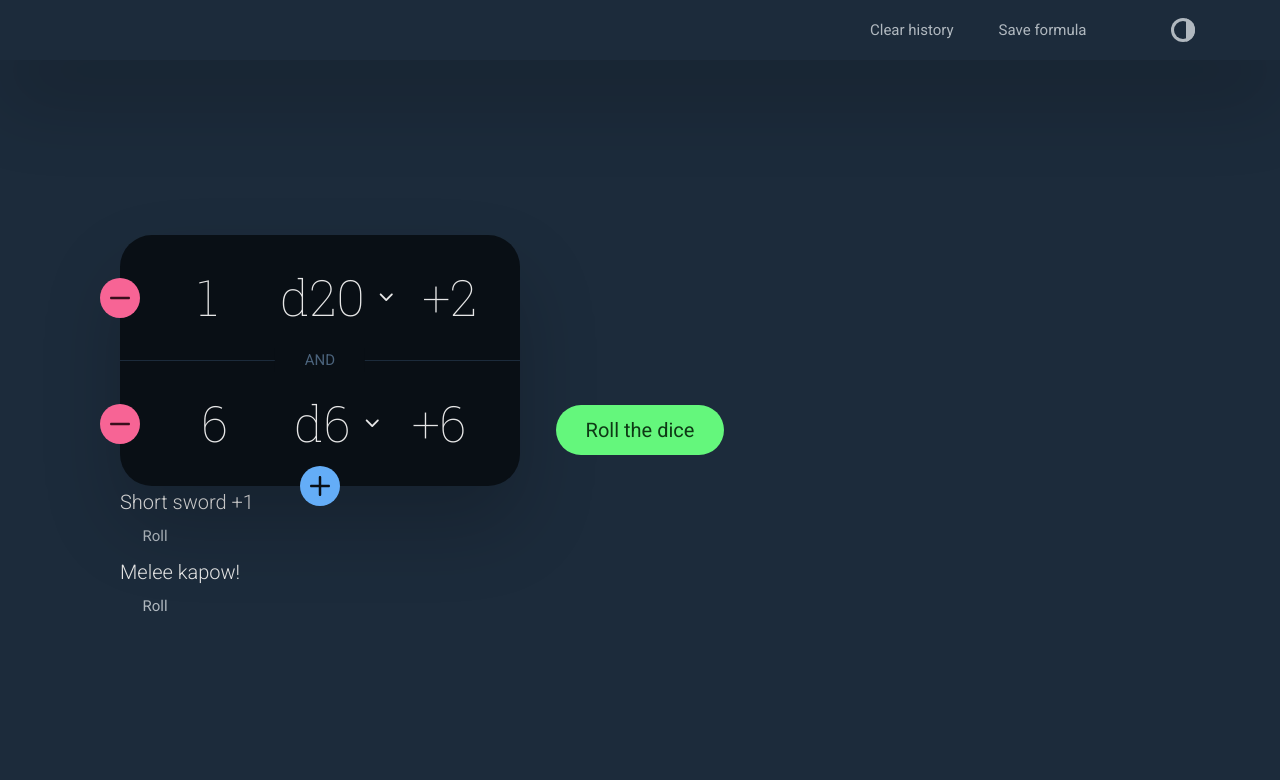
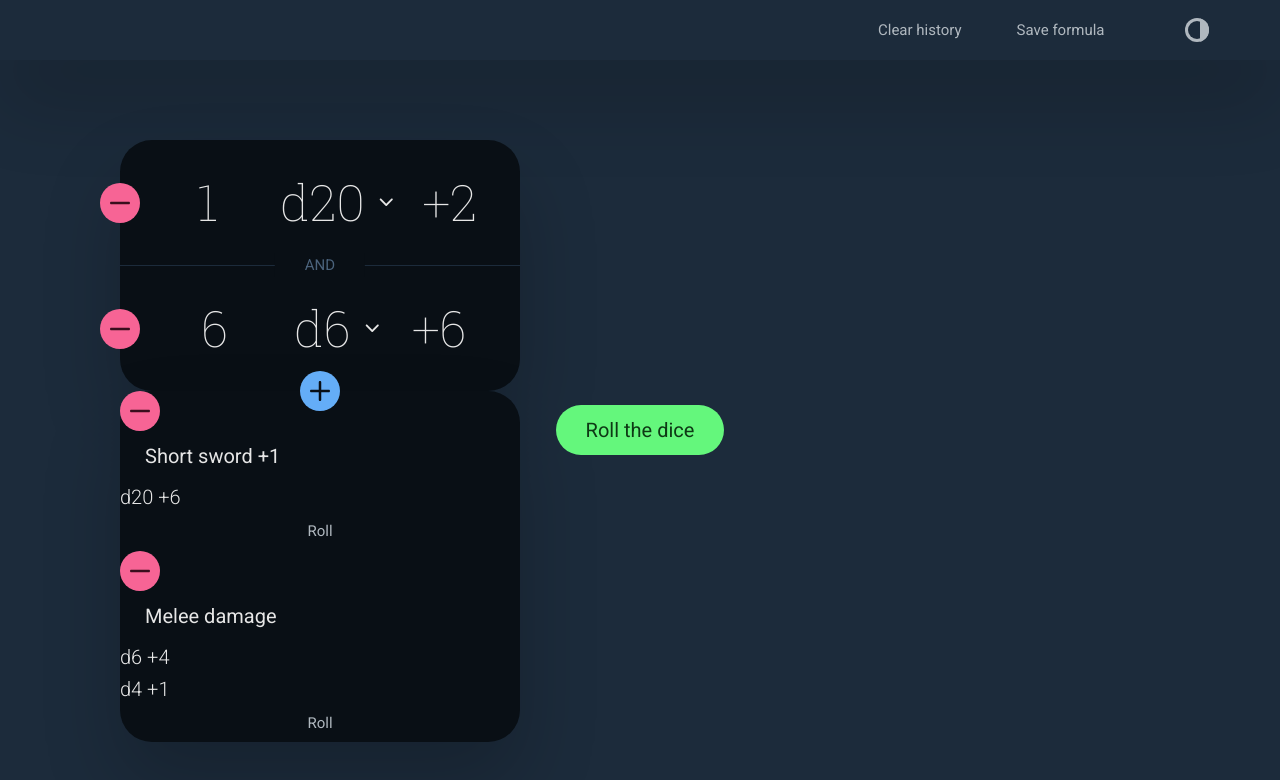
Before and after one commit to zombieFox/diceRoller, a website built with webpack: page src/index.html in a window 1280 px wide. Built offline with nearby package versions, Linux system fonts and the light colour scheme.

Commit message:
add saved formula

```diff
--- a/src/component/data/index.js
+++ b/src/component/data/index.js
@@ -1,5 +1,6 @@
 import { global } from '../global';
 import { formula } from '../formula';
+import { saved } from '../saved';
 import { result } from '../result';
 import { theme } from '../theme';
 
@@ -10,9 +11,10 @@ data.state = {};
 data.state.save = () => {
   const dataToSave = {
     [global.name.string]: true,
-    theme: theme.state,
     formula: formula.state,
-    result: result.state
+    saved: saved.state,
+    result: result.state,
+    theme: theme.state
   };
 
   data.save(dataToSave);
@@ -23,9 +25,10 @@ data.state.load = () => {
 
   if (dataToLoad) {
     if (dataToLoad[global.name.string]) {
+      formula.state = dataToLoad.formula;
+      saved.state = dataToLoad.saved;
+      result.state = dataToLoad.result;
       theme.state = dataToLoad.theme;
-      formula.state = dataToLoad.formula;
-      result.state = dataToLoad.result;
     };
   };
 };
--- a/src/component/saved/index.css
+++ b/src/component/saved/index.css
@@ -0,0 +1,18 @@
+.saved {
+  background-color: hsl(var(--theme-secondary-900));
+  font-size: 1rem;
+  border-radius: calc(var(--theme-radius) * 4);
+  position: relative;
+  box-shadow: 0 2em 4em rgba(0, 0, 0, 0.2);
+  transition: background-color var(--layout-transition-extra-fast);
+}
+
+.saved__body {
+  display: grid;
+  grid-template-columns: 100%;
+  z-index: 1;
+}
+
+.saved__item {
+  display: grid;
+}
--- a/src/component/saved/index.js
+++ b/src/component/saved/index.js
@@ -19,9 +19,12 @@ saved.state.current = [{
     rules: { dropLowest: false }
   }]
 }, {
-  name: 'Melee kapow!',
+  name: 'Melee damage',
   formula: [{
     dice: { count: 1, size: 6, modifier: 4 },
+    rules: { dropLowest: false }
+  }, {
+    dice: { count: 1, size: 4, modifier: 1 },
     rules: { dropLowest: false }
   }]
 }];
@@ -36,6 +39,7 @@ saved.add = () => {
 };
 
 saved.remove = (index) => {
+  console.log(index);
   saved.state.current.splice(index, 1);
 };
 
@@ -56,21 +60,64 @@ saved.render = () => {
 saved.update = () => {
   saved.clear();
 
-  const savedToRender = JSON.parse(JSON.stringify(saved.state.current));
+  const savedBody = node('div|class:saved__body');
+
+  // const savedToRender = JSON.parse(JSON.stringify(saved.state.current));
+  const savedToRender = saved.state.current;
 
   if (savedToRender.length > 0) {
     savedToRender.forEach((item, i) => {
-      saved.element.appendChild(saved.savedItem(item));
+      savedBody.appendChild(saved.savedItem(item, i));
     });
   };
+
+  saved.element.appendChild(savedBody);
 };
 
-saved.savedItem = (savedData) => {
+saved.savedItem = (savedData, index) => {
   const savedItem = node('div|class:saved__item');
 
-  const savedName = node(`div:${savedData.name}|class:saved__name`);
+  const savedName = node(`input|class:saved__name,type:text,value:${savedData.name},placeholder:Roll name`);
 
-  const rollSaved = new Button({
+  savedName.addEventListener('input', () => {
+    savedData.name = savedName.value;
+    data.state.save();
+  });
+
+  const savedFormula = node(`div|class:saved__formula`);
+
+  savedData.formula.forEach((item, i) => {
+    const formulaDice = node('div|class:saved__formula-dice');
+
+    let diceString = '';
+    if (item.dice.count > 1) {
+      diceString = diceString + item.dice.count;
+    };
+    diceString = diceString + ' d' + item.dice.size;
+    if (item.dice.modifier > 0) {
+      diceString = diceString + ' +' + item.dice.modifier;
+    } else if (item.dice.modifier < 0) {
+      diceString = diceString + ' ' + item.dice.modifier;
+    };
+    formulaDice.textContent = diceString;
+
+    savedFormula.appendChild(formulaDice);
+  });
+
+  const savedRemove = new Button({
+    iconName: 'minus',
+    round: true,
+    ring: true,
+    type: 'danger',
+    classList: ['saved__remove'],
+    func: () => {
+      saved.remove(index);
+      data.state.save();
+      saved.update();
+    }
+  });
+
+  const savedRoll = new Button({
     text: 'Roll',
     ring: true,
     type: 'link',
@@ -82,12 +129,13 @@ saved.savedItem = (savedData) => {
     }
   });
 
+  savedItem.appendChild(savedRemove.button);
 
   savedItem.appendChild(savedName);
 
-  savedItem.appendChild(rollSaved.button);
+  savedItem.appendChild(savedFormula);
 
-  console.log(savedData);
+  savedItem.appendChild(savedRoll.button);
 
   return savedItem;
 };
--- a/src/component/theme/index.css
+++ b/src/component/theme/index.css
@@ -341,17 +341,6 @@
 }
 
 :root {
-  --theme-toggle-size: 20px;
-  --theme-toggle-border: 3px;
-}
-
-@media (min-width: 800px) {
-  :root {
-    --theme-toggle-size: 24px;
-  }
-}
-
-:root {
   --theme-shadow: 50;
   --theme-shadow-size-small: calc(calc(var(--theme-shadow) / 100) * 1);
   --theme-shadow-size-medium: calc(calc(var(--theme-shadow) / 100) * 2);
@@ -394,6 +383,17 @@
     0 calc(var(--theme-shadow-size-large) * calc(calc(var(--theme-shadow-offset-y) * -1) * 16)) calc(var(--theme-shadow-size-large) * calc(var(--theme-shadow-blur) * 32)) rgba(0, 0, 0, calc(var(--theme-shadow-size-large) * calc(var(--theme-shadow-opacity) * 4)));
 }
 
+:root {
+  --theme-toggle-size: 20px;
+  --theme-toggle-border: 3px;
+}
+
+@media (min-width: 800px) {
+  :root {
+    --theme-toggle-size: 24px;
+  }
+}
+
 .theme__style-toggle {
   display: flex;
   height: 100%;
@@ -416,7 +416,7 @@
 }
 
 .theme__style-label {
-  padding: 0 var(--theme-toggle-size);
+  padding: 0 0.5em;
   margin: 0;
   height: 100%;
   position: relative;
--- a/src/component/toolbar/index.css
+++ b/src/component/toolbar/index.css
@@ -8,5 +8,6 @@
   flex-direction: row;
   justify-content: flex-end;
   align-items: center;
+  gap: 0.5em;
   transition: background-color var(--layout-transition-extra-fast);
 }
--- a/src/component/toolbar/index.js
+++ b/src/component/toolbar/index.js
@@ -32,6 +32,7 @@ toolbar.render = () => {
     size: 'small',
     func: () => {
       saved.add();
+      data.state.save();
       saved.update();
     }
   });
```
